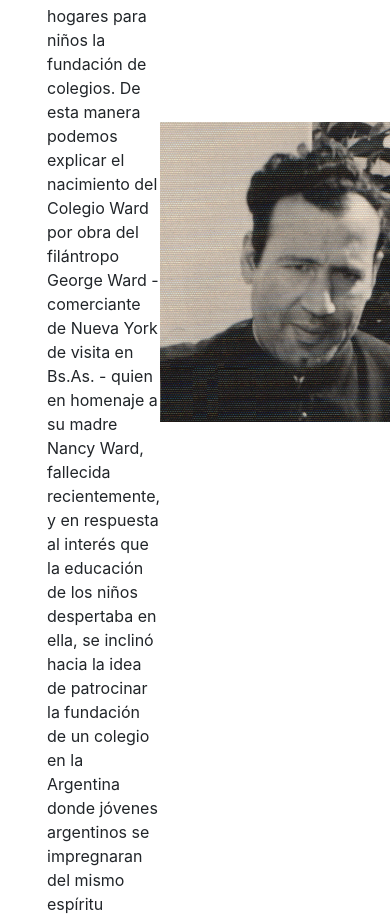
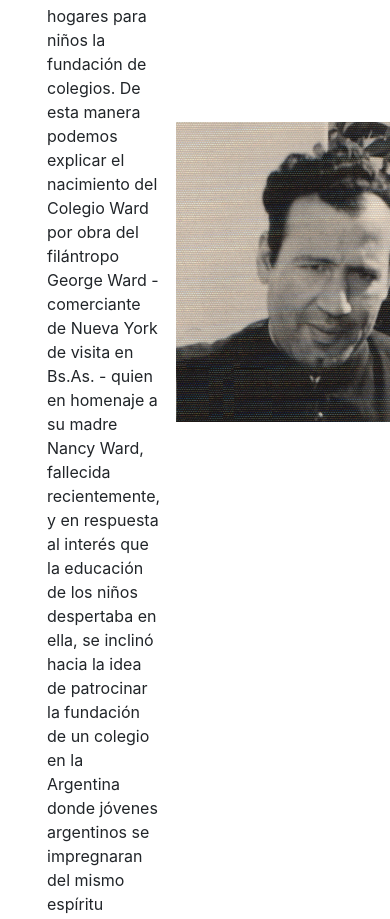
Before and after one commit to agusreyb/entrega_sass, a website: page pages/institucional.html in a window 390 px wide. Shown: the part 1865-2784 px from the top of the page. Drawn offline with Linux system fonts and the light colour scheme.

Commit message:
Arreglo foto institucional para mobile

```diff
--- a/pages/institucional.html
+++ b/pages/institucional.html
@@ -76,7 +76,7 @@
 
     <div class="container">
         <div class="media">
-            <img class="d-flex align-self-center mr-3 d-none d-sm-none d-md-block"  src="../assets/inicial.jpg" alt="Generic placeholder image">
+            <img class="d-flex align-self-center mr-3 d-none d-md-none d-lg-block"  src="../assets/inicial.jpg" alt="Generic placeholder image">
             <div class="media-body">
                 <h5 class="mt-0 titulo_ins">Presentación</h5>
                 <p>El Colegio San José Obrero fue fundado en 1913 por misioneros de la Iglesia
@@ -111,7 +111,7 @@
                     mismo
                     espíritu piadoso que había distinguido la vida de su madre.</p>
             </div>
-            <img class="d-flex align-self-center mr-3 d-none d-sm-none d-md-block" src="../assets/rafael_pazelli.png" alt="Generic placeholder image">
+            <img class="d-flex align-self-center ml-3 d-none d-md-none d-lg-block" src="../assets/rafael_pazelli.png" alt="Generic placeholder image">
         </div>
     </div>
 
--- a/sass/_footer.scss
+++ b/sass/_footer.scss
@@ -43,11 +43,8 @@
 	.form-control {
 		margin-top: 20px;
 	}
-	img.d-flex {
-		width: 30%;
-		height: 30%;
-	}
 	.texto {
 		font-size: 100%;
 	}
+
 }
```
Also changed, not shown: assets/css/estilos2.css.
